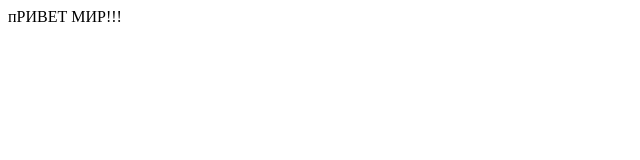
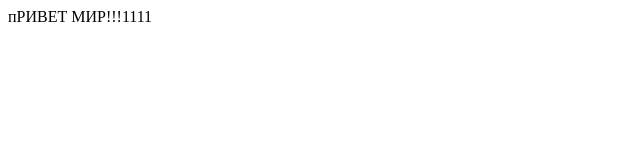
Before and after one commit to Endorfin86/Endorfin86.github.io, a plain HTML site: page index.html in a window 1280 px wide. Shown: the full height of the page, 0-640 px from the left. Drawn offline with Linux system fonts and the light colour scheme.

Commit message:
Update index.html

```diff
--- a/index.html
+++ b/index.html
@@ -7,6 +7,6 @@
     <title>Привет </title>
 </head>
 <body>
-    пРИВЕТ МИР!!!
+    пРИВЕТ МИР!!!1111
 </body>
 </html>
```
